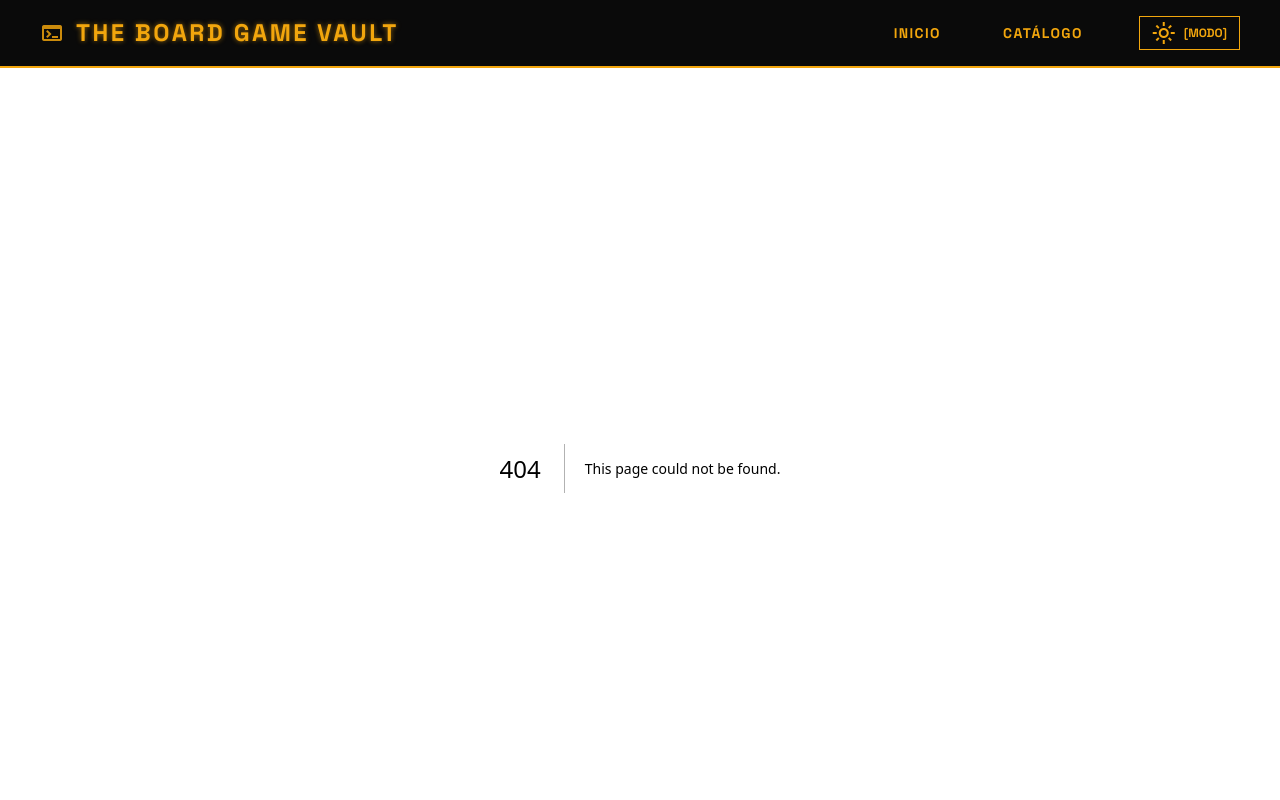
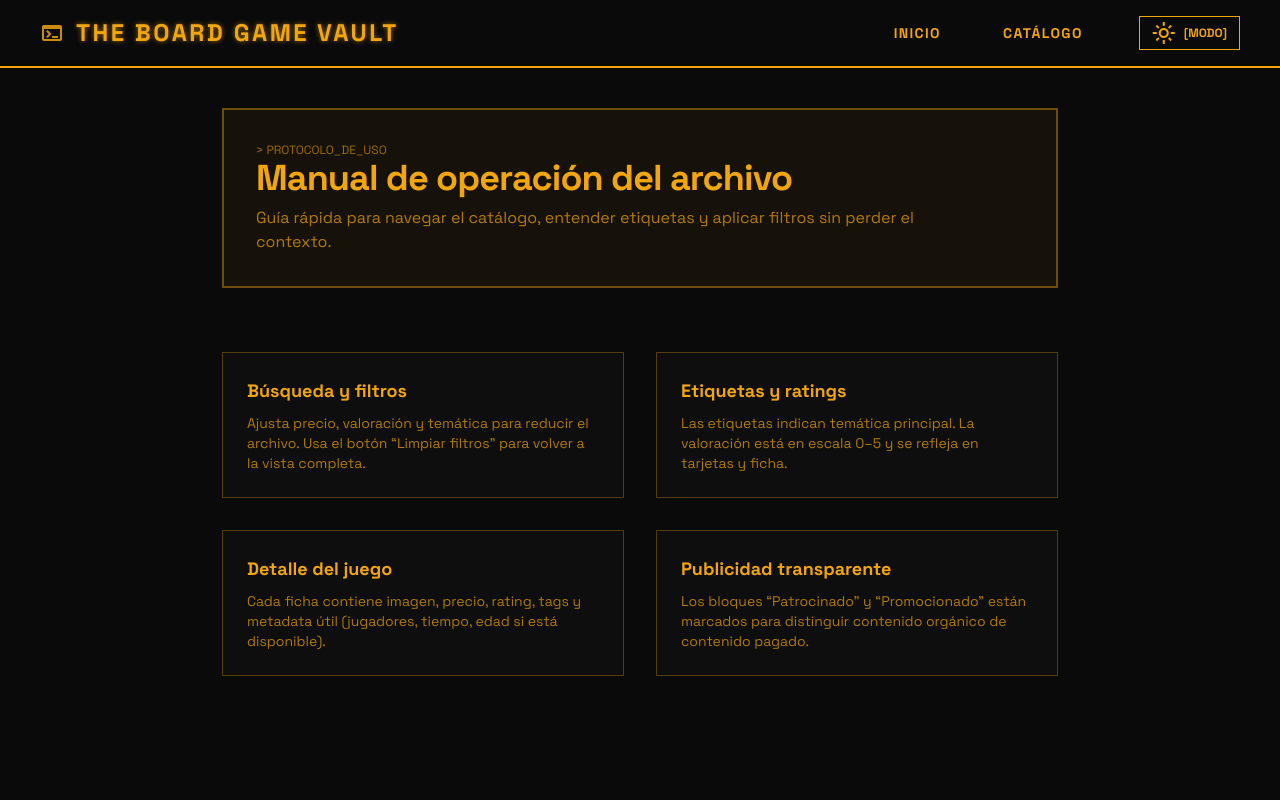
Before and after one commit to dlop6/website-juego-de-mesa-koalit, a Next.js app: page /docs in a window 1280 px wide. Before the commit this address had no page. Shown: the top 800 px of the page. Built offline with nearby package versions, Linux system fonts and the light colour scheme.

Commit message:
feat: sponsors

```diff
--- /dev/null
+++ b/src/app/docs/page.tsx
@@ -0,0 +1,49 @@
+export default function DocsPage() {
+  return (
+    <main className="bg-background-light dark:bg-background-dark text-[#333] dark:text-primary min-h-screen flex flex-col overflow-x-hidden selection:bg-primary selection:text-black">
+      <div className="scanline-bar" />
+      <section className="w-full max-w-[900px] mx-auto px-4 sm:px-6 py-10 space-y-8">
+        <header className="border-2 border-primary/40 bg-primary/5 p-6">
+          <p className="text-xs font-mono text-primary/60">&gt; PROTOCOLO_DE_USO</p>
+          <h1 className="text-3xl sm:text-4xl font-bold text-primary tracking-tight">
+            Manual de operación del archivo
+          </h1>
+          <p className="text-primary/70 mt-2 max-w-2xl">
+            Guía rápida para navegar el catálogo, entender etiquetas y aplicar filtros
+            sin perder el contexto.
+          </p>
+        </header>
+        <div className="grid grid-cols-1 md:grid-cols-2 gap-6">
+          <article className="border border-primary/30 bg-surface-dark/40 p-5 space-y-2">
+            <h2 className="text-primary font-bold text-lg">Búsqueda y filtros</h2>
+            <p className="text-primary/70 text-sm">
+              Ajusta precio, valoración y temática para reducir el archivo. Usa el botón
+              “Limpiar filtros” para volver a la vista completa.
+            </p>
+          </article>
+          <article className="border border-primary/30 bg-surface-dark/40 p-5 space-y-2">
+            <h2 className="text-primary font-bold text-lg">Etiquetas y ratings</h2>
+            <p className="text-primary/70 text-sm">
+              Las etiquetas indican temática principal. La valoración está en escala 0–5
+              y se refleja en tarjetas y ficha.
+            </p>
+          </article>
+          <article className="border border-primary/30 bg-surface-dark/40 p-5 space-y-2">
+            <h2 className="text-primary font-bold text-lg">Detalle del juego</h2>
+            <p className="text-primary/70 text-sm">
+              Cada ficha contiene imagen, precio, rating, tags y metadata útil
+              (jugadores, tiempo, edad si está disponible).
+            </p>
+          </article>
+          <article className="border border-primary/30 bg-surface-dark/40 p-5 space-y-2">
+            <h2 className="text-primary font-bold text-lg">Publicidad transparente</h2>
+            <p className="text-primary/70 text-sm">
+              Los bloques “Patrocinado” y “Promocionado” están marcados para distinguir
+              contenido orgánico de contenido pagado.
+            </p>
+          </article>
+        </div>
+      </section>
+    </main>
+  );
+}
--- a/src/components/landing/LandingHero.tsx
+++ b/src/components/landing/LandingHero.tsx
@@ -31,9 +31,12 @@ export function LandingHero() {
               >
                 [ ACCEDER AL CATÁLOGO ]
               </Link>
-              <button className="border border-primary text-primary px-6 py-3 uppercase tracking-widest hover:bg-primary/20 transition-all font-bold text-sm flex items-center gap-2">
+              <Link
+                href="/docs"
+                className="border border-primary text-primary px-6 py-3 uppercase tracking-widest hover:bg-primary/20 transition-all font-bold text-sm flex items-center gap-2"
+              >
                 <span className="material-symbols-outlined text-sm">info</span> LEER_DOCS
-              </button>
+              </Link>
             </div>
           </div>
           <div className="w-full md:w-5/12 aspect-video bg-black border-2 border-primary/50 relative p-4 rounded shadow-[inset_0_0_20px_rgba(242,166,13,0.2)] flex flex-col justify-center items-center">
--- a/src/components/landing/LandingProtocols.tsx
+++ b/src/components/landing/LandingProtocols.tsx
@@ -1,3 +1,6 @@
+import type { Sponsor } from "@/lib/dal";
+import { selectSponsor } from "@/lib/ads/ads";
+
 const protocolItems = [
   {
     icon: "payments",
@@ -16,7 +19,12 @@ const protocolItems = [
   },
 ];
 
-export function LandingProtocols() {
+export function LandingProtocols({ sponsors }: { sponsors?: Sponsor[] }) {
+  const sponsor = sponsors && sponsors.length > 0 ? selectSponsor(sponsors) : null;
+  const sponsorLabel = sponsor?.tagline ?? "ORGANIZADORES DE JUEGOS";
+  const sponsorName = sponsor?.name ?? "GAME_CORP";
+  const sponsorLink = sponsor?.websiteUrl;
+
   return (
     <section className="grid grid-cols-1 lg:grid-cols-3 gap-8">
       <div className="lg:col-span-2 border border-primary p-6 relative bg-primary/5">
@@ -53,15 +61,26 @@ export function LandingProtocols() {
               </span>
             </div>
             <div>
-              <p className="text-white font-bold text-xl tracking-wide">GAME_CORP</p>
+              <p className="text-white font-bold text-xl tracking-wide">{sponsorName}</p>
               <p className="text-primary/60 text-sm mt-1 font-mono">
-                "Impulsando la próxima generación."
+                "{sponsorLabel}"
               </p>
             </div>
           </div>
-          <button className="w-full border border-primary/50 text-primary text-xs py-2 hover:bg-primary hover:text-black transition-colors uppercase">
-            VISITAR PATROCINADOR
-          </button>
+          {sponsorLink ? (
+            <a
+              href={sponsorLink}
+              target="_blank"
+              rel="noopener noreferrer"
+              className="w-full border border-primary/50 text-primary text-xs py-2 hover:bg-primary hover:text-black transition-colors uppercase text-center"
+            >
+              VISITAR PATROCINADOR
+            </a>
+          ) : (
+            <button className="w-full border border-primary/50 text-primary text-xs py-2 hover:bg-primary hover:text-black transition-colors uppercase">
+              VISITAR PATROCINADOR
+            </button>
+          )}
         </div>
       </div>
     </section>
--- a/src/components/layout/SiteHeader.tsx
+++ b/src/components/layout/SiteHeader.tsx
@@ -6,6 +6,23 @@ import { ThemeToggle } from "@/components/ThemeToggle";
 
 export function SiteHeader() {
   const [isMenuOpen, setMenuOpen] = useState(false);
+  const [activePath, setActivePath] = useState("");
+
+  useEffect(() => {
+    if (typeof window === "undefined") {
+      return;
+    }
+    setActivePath(window.location.pathname);
+  }, []);
+
+  function navClass(isActive: boolean) {
+    return [
+      "text-primary hover:text-white hover:bg-primary hover:px-2 -mx-2 transition-all duration-200 text-sm font-bold tracking-widest uppercase flex items-center gap-1 group",
+      isActive ? "bg-primary text-black px-2" : "",
+    ]
+      .filter(Boolean)
+      .join(" ");
+  }
 
   useEffect(() => {
     if (!isMenuOpen) {
@@ -37,14 +54,16 @@ export function SiteHeader() {
         </Link>
         <nav className="hidden md:flex items-center gap-8" aria-label="principal">
           <Link
-            className="text-primary hover:text-white hover:bg-primary hover:px-2 -mx-2 transition-all duration-200 text-sm font-bold tracking-widest uppercase flex items-center gap-1 group"
+            className={navClass(activePath === "/")}
             href="/"
+            aria-current={activePath === "/" ? "page" : undefined}
           >
             <span className="opacity-0 group-hover:opacity-100">&gt;</span> INICIO
           </Link>
           <Link
-            className="text-primary hover:text-white hover:bg-primary hover:px-2 -mx-2 transition-all duration-200 text-sm font-bold tracking-widest uppercase flex items-center gap-1 group"
+            className={navClass(activePath.startsWith("/catalogo"))}
             href="/catalogo"
+            aria-current={activePath.startsWith("/catalogo") ? "page" : undefined}
           >
             <span className="opacity-0 group-hover:opacity-100">&gt;</span> CATÁLOGO
           </Link>
@@ -90,16 +109,18 @@ export function SiteHeader() {
             </div>
             <nav className="flex flex-col gap-4" aria-label="principal mobile">
               <Link
-                className="text-primary hover:text-white hover:bg-primary hover:px-2 -mx-2 transition-all duration-200 text-sm font-bold tracking-widest uppercase flex items-center gap-1 group"
+                className={navClass(activePath === "/")}
                 href="/"
                 onClick={() => setMenuOpen(false)}
+                aria-current={activePath === "/" ? "page" : undefined}
               >
                 <span className="opacity-0 group-hover:opacity-100">&gt;</span> INICIO
               </Link>
               <Link
-                className="text-primary hover:text-white hover:bg-primary hover:px-2 -mx-2 transition-all duration-200 text-sm font-bold tracking-widest uppercase flex items-center gap-1 group"
+                className={navClass(activePath.startsWith("/catalogo"))}
                 href="/catalogo"
                 onClick={() => setMenuOpen(false)}
+                aria-current={activePath.startsWith("/catalogo") ? "page" : undefined}
               >
                 <span className="opacity-0 group-hover:opacity-100">&gt;</span> CATÁLOGO
               </Link>
--- a/src/lib/dal/index.ts
+++ b/src/lib/dal/index.ts
@@ -9,7 +9,7 @@ let cache: Database | null = null;
 
 async function readDatabase(): Promise<Database> {
   try {
-    if (cache) {
+    if (cache && process.env.NODE_ENV === "production") {
       return cache;
     }
     await simulateNetwork();
```
Also changed, not shown: src/app/page.tsx (+5 -3 lines).
